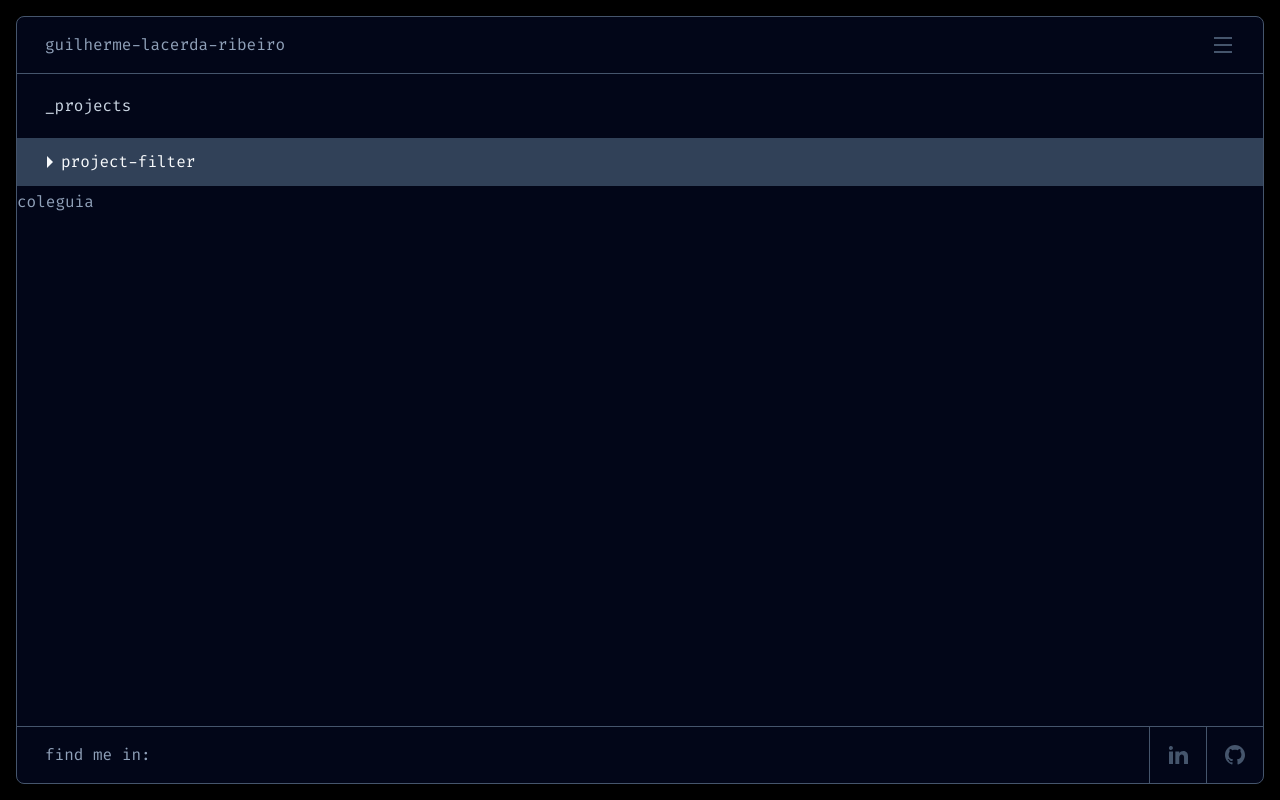
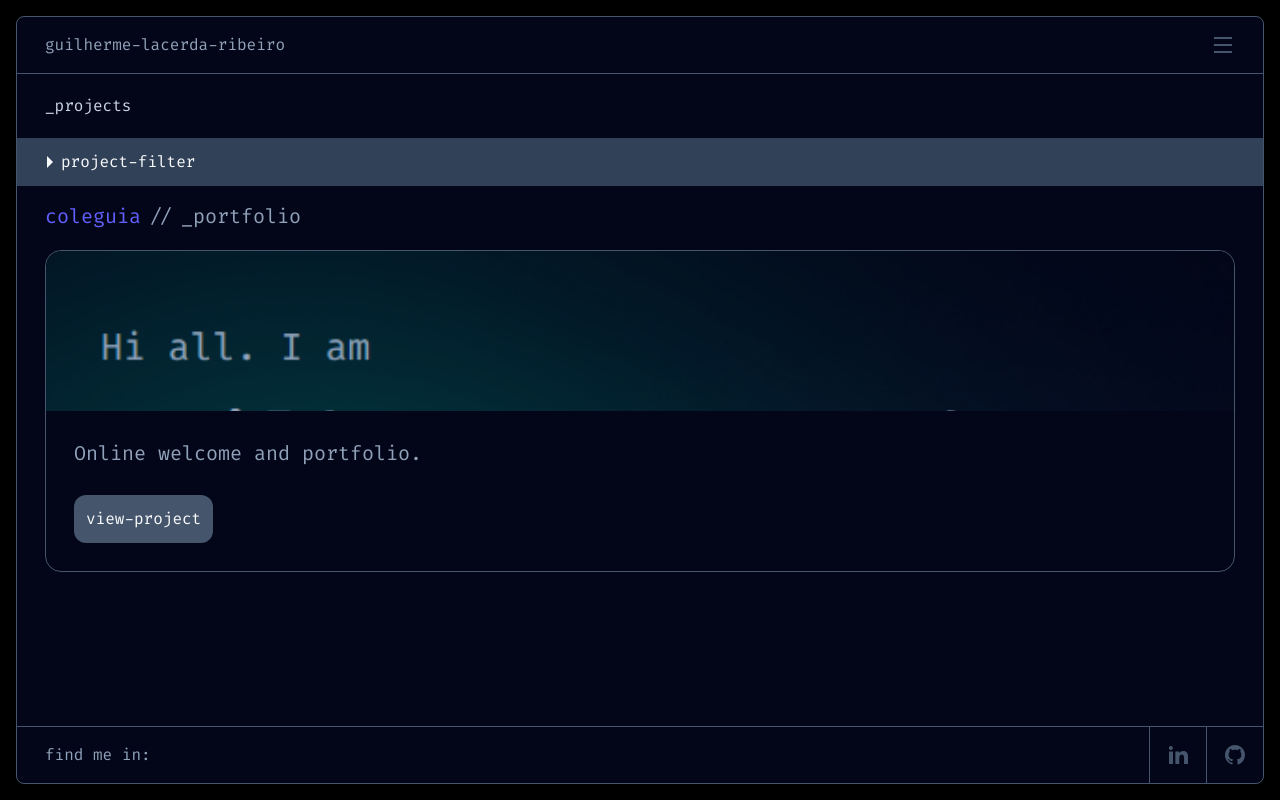
Before and after one commit to guilherme-lacerda-ribeiro/coleguia, a React (Vite) app: page /projects in a window 1280 px wide. Built offline with nearby package versions, Linux system fonts and the light colour scheme.

Commit message:
project list

```diff
--- a/public/data/project-catalog.json
+++ b/public/data/project-catalog.json
@@ -2,15 +2,10 @@
   {
     "id": 1,
     "name": "coleguia",
-    "desc": "Online welcome and portfolio",
-    "thumbnail": "",
-    "techs": [
-      "html",
-      "css",
-      "react",
-      "vite",
-      "tailwind",
-      "javascript"
-    ]
+    "shortDesc": "_portfolio",
+    "desc": "Online welcome and portfolio.",
+    "thumbnail": "/thumbnails/coleguia.png",
+    "url": "https://github.com/guilherme-lacerda-ribeiro/coleguia",
+    "techs": ["html", "css", "react", "vite", "tailwind", "javascript"]
   }
 ]
--- a/src/pages/Hello/index.jsx
+++ b/src/pages/Hello/index.jsx
@@ -1,6 +1,6 @@
 const Hello = () => {
   return (
-    <div className="size-full bg-[url(/img/hello-bg.png)] bg-no-repeat bg-contain flex flex-col justify-center content-center gap-20 px-8">
+    <div className="size-full bg-[url(/img/hello-bg.png)] bg-no-repeat bg-cover flex flex-col justify-center content-center gap-20 px-8">
       <section className="flex flex-col justify-center content-center gap-4">
         <p className="text-xl">
           Hi all. I am
--- /dev/null
+++ b/src/pages/Projects/ProjectCard/index.jsx
@@ -0,0 +1,26 @@
+const ProjectCard = ({ project }) => {
+  return project && (
+    <div key={`project-${project.id}`} className="px-7 flex flex-col gap-5">
+
+      <div name='project-title' className="flex gap-2 text-xl">
+        <h3 className="text-indigo-500">{project.name}</h3>
+        <p>//</p>
+        <p>{project.shortDesc}</p>
+      </div>
+
+      <div name='card-wrapper' className="border border-slate-600 rounded-2xl">
+        <div name='card-header' className={`bg-[url(${project.thumbnail})] w-full h-40 bg-cover rounded-t-2xl`}/>
+        {/* <div name='card-header' className={`bg-[url(/thumbnails/coleguia.png)] w-full h-40 bg-cover rounded-t-2xl`}/> */}
+        <div name='card-info' className="p-7 flex flex-col gap-7">
+          <p className="text-xl">{project.desc}</p>
+          <button className="text-slate-50 bg-slate-600 w-fit p-3 rounded-xl">
+            <a href={project.url} target="_blank">view-project</a>
+          </button>
+        </div>
+      </div>
+
+    </div>
+  )
+}
+
+export default ProjectCard
--- a/src/pages/Projects/index.jsx
+++ b/src/pages/Projects/index.jsx
@@ -1,5 +1,6 @@
 import { useEffect, useState } from 'react';
 import ProjectFilter from './ProjectFilter'
+import ProjectCard from './ProjectCard';
 
 const Projects = () => {
   const [projects, setProjects] = useState([])
@@ -24,9 +25,9 @@ const Projects = () => {
           <ProjectFilter setTechsFilter={setTechsFilter} />
         </section>
         <section id='project-list'>
-          <ul>
+          <ul className='pt-3'>
             {
-              projects.map(p => <li>{p.name}</li>)
+              projects.map(p => <li> <ProjectCard project={p}/> </li>)
             }
           </ul>
         </section>
```
Also changed, not shown: public/thumbnails/coleguia.png (added).
